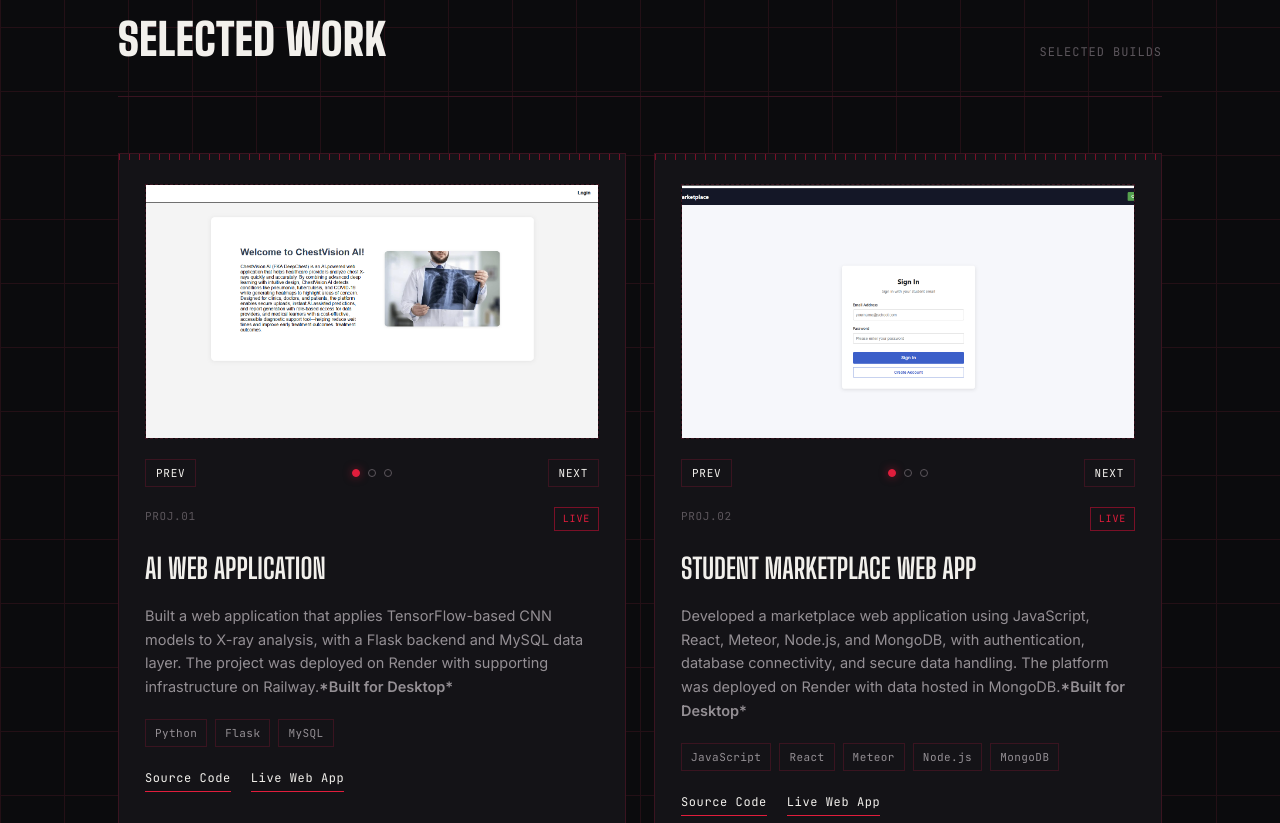
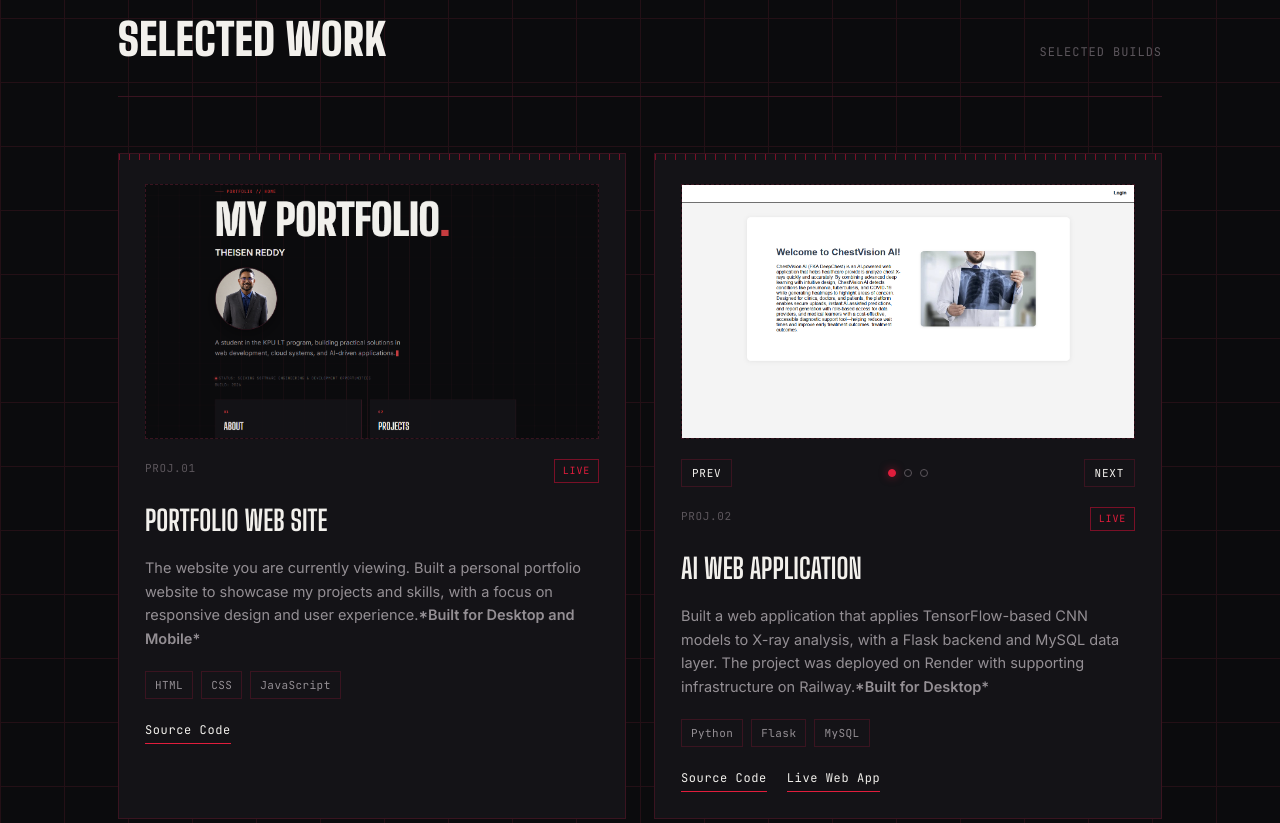
Before and after one commit to TheisenR/Portfolio-Website, a plain HTML site: page projects.html in a window 1280 px wide. Shown: the part 537-1360 px from the top of the page. Drawn offline with Linux system fonts and the light colour scheme.

Commit message:
Added this project to the projects page

```diff
--- a/projects.html
+++ b/projects.html
@@ -53,6 +53,30 @@
       </div>
 
       <div class="projects">
+         <article class="card">
+          <div class="shot-carousel" data-carousel>
+            <div class="shot-frame">
+              <div class="shot-track" data-track>
+                <img src="assets/projects/portfolio1.png" alt="This websites Homepage" class="active">
+              </div>
+            </div>
+          </div>
+          <div class="card-top">
+            <span class="card-rev">PROJ.01</span>
+            <span class="card-status">Live</span>
+          </div>
+          <h3>Portfolio Web Site</h3>
+          <p>The website you are currently viewing. Built a personal portfolio website to showcase my projects and skills, with a focus on responsive design and user experience.<b>*Built for Desktop and Mobile*</b></p>
+          <div class="tags">
+            <span class="tag">HTML</span>
+            <span class="tag">CSS</span>
+            <span class="tag">JavaScript</span>
+          </div>
+          <div class="card-links">
+            <a href="https://github.com/TheisenR/Portfolio-Website.git">Source Code</a>
+          </div>
+        </article>
+
         <article class="card">
           <div class="shot-carousel" data-carousel>
             <div class="shot-frame">
@@ -69,7 +93,7 @@
             </div>
           </div>
           <div class="card-top">
-            <span class="card-rev">PROJ.01</span>
+            <span class="card-rev">PROJ.02</span>
             <span class="card-status">Live</span>
           </div>
           <h3>AI Web Application</h3>
@@ -101,7 +125,7 @@
             </div>
           </div>
           <div class="card-top">
-            <span class="card-rev">PROJ.02</span>
+            <span class="card-rev">PROJ.03</span>
             <span class="card-status">Live</span>
           </div>
           <h3>Student Marketplace Web App</h3>
```
Also changed, not shown: assets/projects/portfolio1.png (added).
